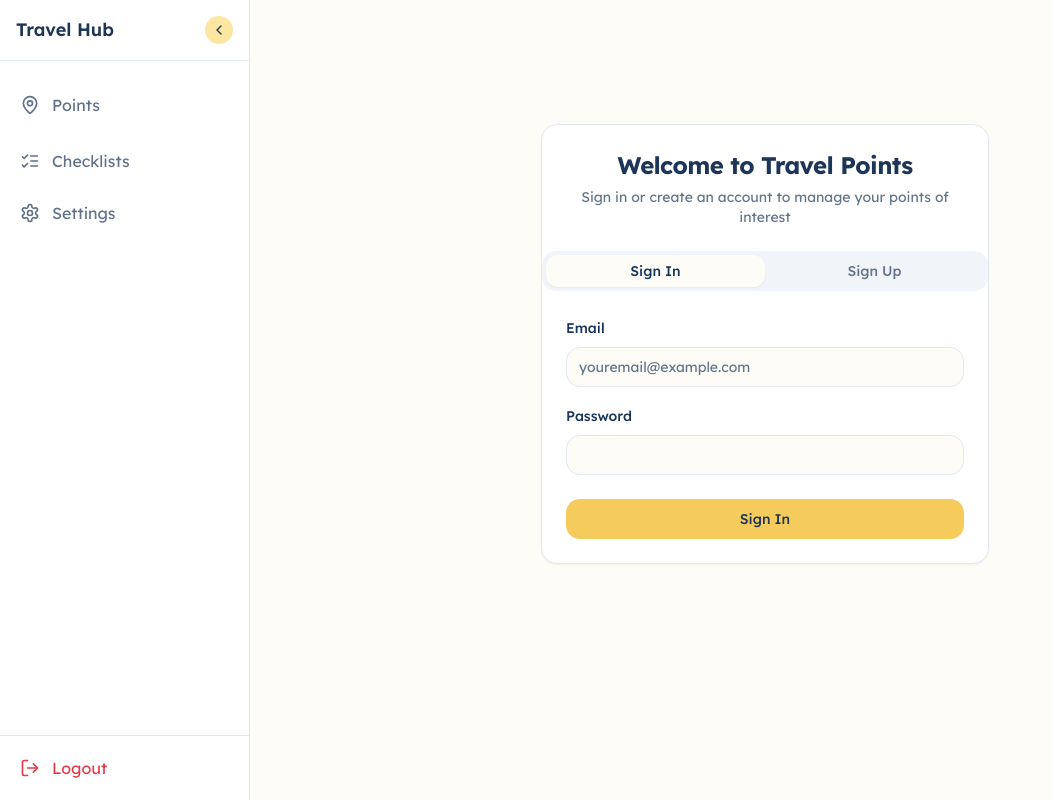
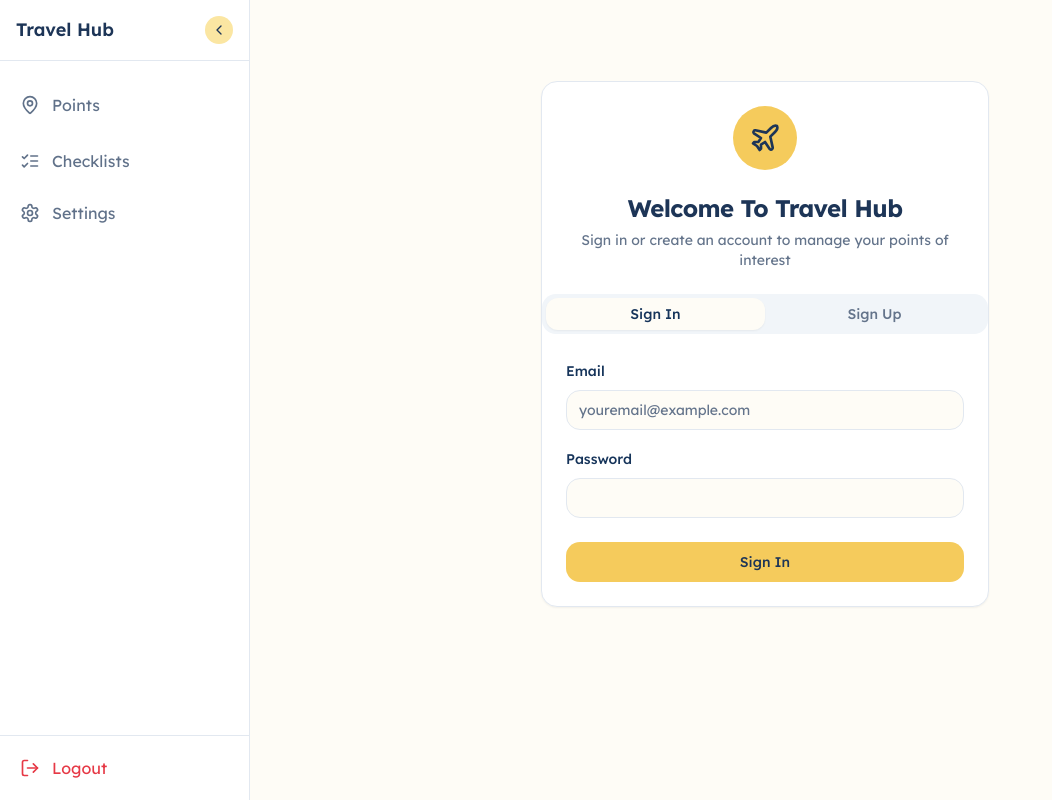
Before and after one commit to AdvenTureee/travel-checklist-hub, a React (Vite) app: page /auth in a window 1280 px wide. Shown: the whole page, without its empty margins (0-1052 px from the left). Built offline with nearby package versions, Linux system fonts and the light colour scheme.

Commit message:
Rename site and update icon
Update site name and icon in index.html and login screen.

```diff
--- a/index.html
+++ b/index.html
@@ -1,3 +1,4 @@
+
 <!DOCTYPE html>
 <html lang="en">
   <head>
@@ -7,14 +8,16 @@
     <meta name="description" content="Lovable Generated Project" />
     <meta name="author" content="Lovable" />
 
-    <meta property="og:title" content="Lovable Generated Project" />
-    <meta property="og:description" content="Lovable Generated Project" />
+    <meta property="og:title" content="Travel Hub" />
+    <meta property="og:description" content="Your Personal Travel Companion" />
     <meta property="og:type" content="website" />
-    <meta property="og:image" content="https://lovable.dev/opengraph-image-p98pqg.png" />
+    <meta property="og:image" content="https://storage.wiseapp360.com/typebot/public/workspaces/clwl6fdyf000511ohlamongyl/typebots/cm683siyl000dm4kxlrec9tb8/results/rna5itx1cdvpzb4elrnz5jni/blocks/cz78pvc8stcisz1y8sq2khj1/plane.png" />
 
     <meta name="twitter:card" content="summary_large_image" />
     <meta name="twitter:site" content="@lovable_dev" />
-    <meta name="twitter:image" content="https://lovable.dev/opengraph-image-p98pqg.png" />
+    <meta name="twitter:image" content="https://storage.wiseapp360.com/typebot/public/workspaces/clwl6fdyf000511ohlamongyl/typebots/cm683siyl000dm4kxlrec9tb8/results/rna5itx1cdvpzb4elrnz5jni/blocks/cz78pvc8stcisz1y8sq2khj1/plane.png" />
+
+    <link rel="icon" href="https://storage.wiseapp360.com/typebot/public/workspaces/clwl6fdyf000511ohlamongyl/typebots/cm683siyl000dm4kxlrec9tb8/results/rna5itx1cdvpzb4elrnz5jni/blocks/cz78pvc8stcisz1y8sq2khj1/plane.png" type="image/png">
   </head>
 
   <body>
--- a/src/components/auth/LoginForm.tsx
+++ b/src/components/auth/LoginForm.tsx
@@ -1,7 +1,7 @@
 
 import React, { useState } from 'react';
 import { useNavigate } from 'react-router-dom';
-import { MapPin } from 'lucide-react';
+import { Plane } from 'lucide-react';
 import { Button } from '@/components/ui/button';
 import { Input } from '@/components/ui/input';
 import { Label } from '@/components/ui/label';
@@ -36,7 +36,7 @@ export function LoginForm() {
       localStorage.setItem('token', 'dummy-token');
       toast({
         title: "Login successful",
-        description: "Welcome to Travel Checklist Hub!",
+        description: "Welcome to Travel Hub!",
       });
       setIsLoading(false);
       navigate('/points');
@@ -48,10 +48,10 @@ export function LoginForm() {
       <CardHeader className="space-y-1 text-center">
         <div className="flex justify-center mb-2">
           <div className="bg-travel-mustard p-3 rounded-full">
-            <MapPin className="h-6 w-6 text-travel-dark" />
+            <Plane className="h-6 w-6 text-travel-dark" />
           </div>
         </div>
-        <CardTitle className="text-2xl font-bold">Welcome Back</CardTitle>
+        <CardTitle className="text-2xl font-bold">Welcome To Travel Hub</CardTitle>
         <CardDescription>
           Enter your credentials to access your travel plans
         </CardDescription>
--- a/src/pages/Auth.tsx
+++ b/src/pages/Auth.tsx
@@ -8,6 +8,7 @@ import { Tabs, TabsContent, TabsList, TabsTrigger } from '@/components/ui/tabs';
 import { Label } from '@/components/ui/label';
 import { PageContainer } from '@/components/layout/PageContainer';
 import { Navigate } from 'react-router-dom';
+import { Plane } from 'lucide-react';
 
 const Auth: React.FC = () => {
   const [email, setEmail] = useState('');
@@ -32,8 +33,11 @@ const Auth: React.FC = () => {
     <PageContainer>
       <div className="flex justify-center items-center min-h-[80vh]">
         <Card className="w-full max-w-md">
-          <CardHeader>
-            <CardTitle className="text-2xl font-bold text-center text-travel-dark">Welcome to Travel Points</CardTitle>
+          <CardHeader className="text-center">
+            <div className="mx-auto bg-travel-mustard w-16 h-16 rounded-full flex items-center justify-center mb-4">
+              <Plane className="h-8 w-8 text-travel-dark" />
+            </div>
+            <CardTitle className="text-2xl font-bold text-center text-travel-dark">Welcome To Travel Hub</CardTitle>
             <CardDescription className="text-center">Sign in or create an account to manage your points of interest</CardDescription>
           </CardHeader>
           <Tabs defaultValue="signin" className="w-full">
--- a/src/pages/Index.tsx
+++ b/src/pages/Index.tsx
@@ -3,6 +3,7 @@ import React from 'react';
 import { Link } from 'react-router-dom';
 import { Button } from '@/components/ui/button';
 import { useAuth } from '@/components/auth/AuthProvider';
+import { Plane } from 'lucide-react';
 
 const Index: React.FC = () => {
   const { user } = useAuth();
@@ -12,7 +13,10 @@ const Index: React.FC = () => {
       <header className="bg-travel-blue py-6">
         <div className="container mx-auto px-4">
           <div className="flex justify-between items-center">
-            <div className="text-white font-bold text-2xl">Travel Points</div>
+            <div className="flex items-center text-white font-bold text-2xl">
+              <Plane className="h-6 w-6 mr-2" />
+              Travel Hub
+            </div>
             <div>
               {user ? (
                 <Link to="/points">
@@ -98,8 +102,8 @@ const Index: React.FC = () => {
       <footer className="bg-travel-dark text-white py-8">
         <div className="container mx-auto px-4">
           <div className="text-center">
-            <p className="mb-2">Travel Points - Your Personal Travel Companion</p>
-            <p className="text-white/60 text-sm">© {new Date().getFullYear()} Travel Points. All rights reserved.</p>
+            <p className="mb-2">Travel Hub - Your Personal Travel Companion</p>
+            <p className="text-white/60 text-sm">© {new Date().getFullYear()} Travel Hub. All rights reserved.</p>
           </div>
         </div>
       </footer>
```
